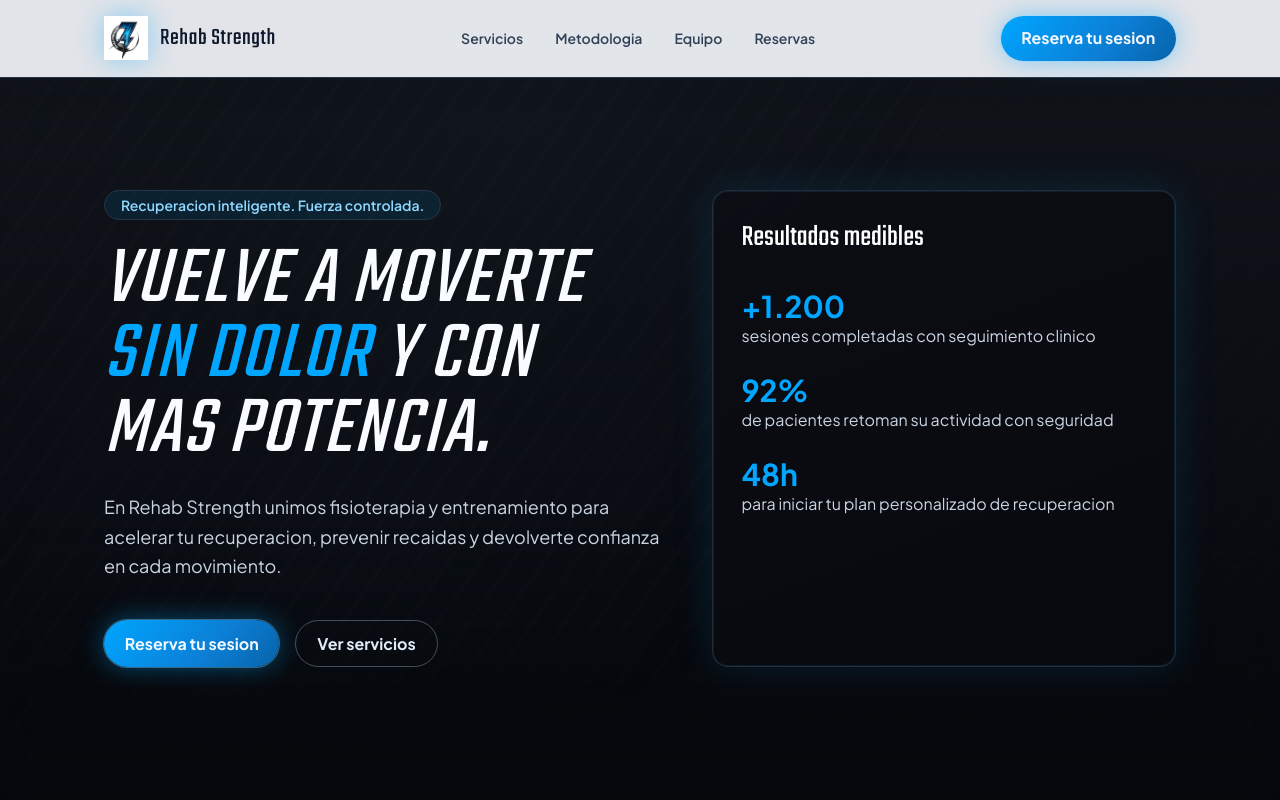
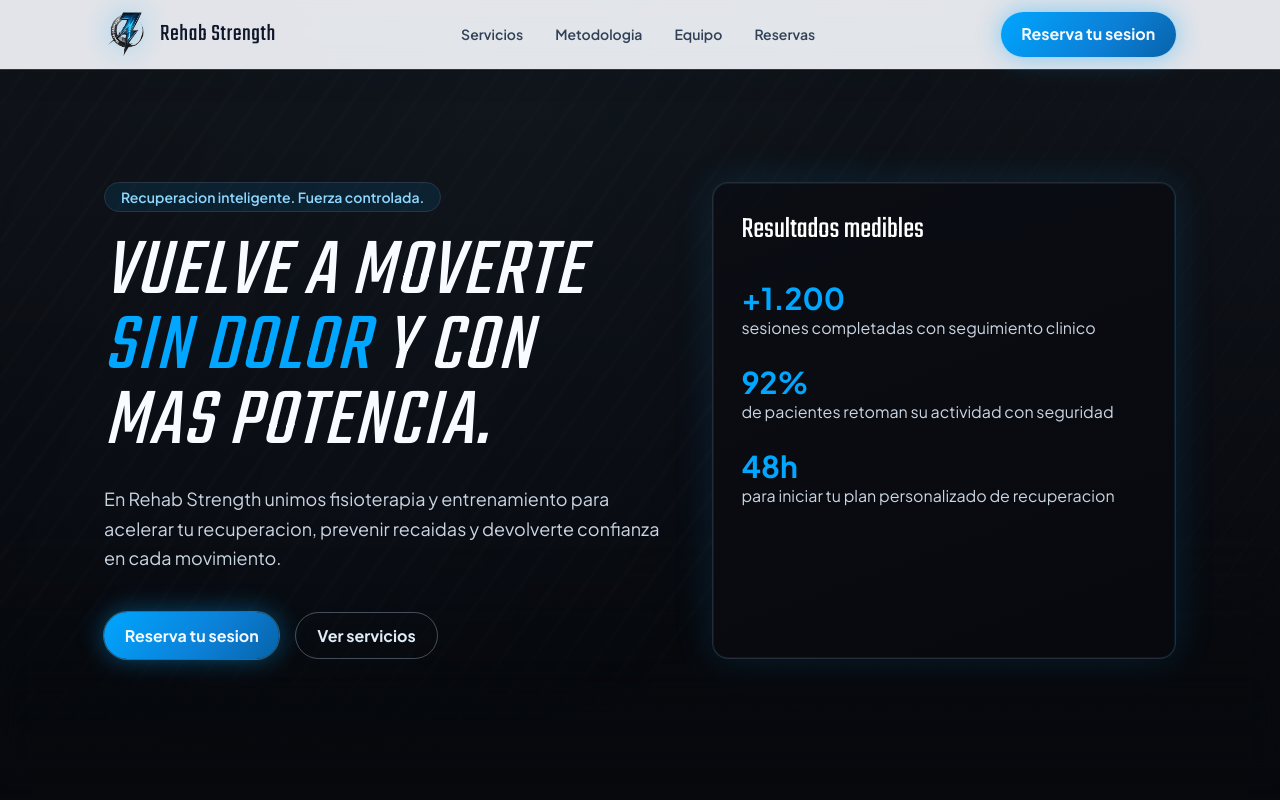
Before and after one commit to MariaVillascusa/rehab-web, a Next.js app: page / in a window 1280 px wide. Shown: the top 800 px of the page. Built offline with nearby package versions, Linux system fonts and the light colour scheme; no server answers.

Commit message:
feat(ui): add reusable Logo component using SVG asset

```diff
--- a/src/app/page.tsx
+++ b/src/app/page.tsx
@@ -1,6 +1,6 @@
 import type { Metadata } from "next";
-import Image from "next/image";
 import { BookingForm } from "@/components/booking-form";
+import { Logo } from "@/components/logo";
 
 const services = [
   {
@@ -86,18 +86,11 @@ export default function Home() {
     <div className="site-shell">
       <header className="sticky top-0 z-40 border-b border-slate-300/80 bg-[#f5f7fb]/92 shadow-[0_8px_30px_rgba(5,18,35,0.08)] backdrop-blur-md">
         <nav
-          className="mx-auto flex w-full max-w-6xl items-center justify-between px-6 py-4 lg:px-10"
+          className="mx-auto flex w-full max-w-6xl items-center justify-between px-6 py-3 lg:px-10"
           aria-label="Principal"
         >
           <a href="#inicio" className="group inline-flex items-center gap-3">
-            <Image
-              src="/logo.png"
-              alt="Logo Rehab Strength"
-              width={44}
-              height={44}
-              priority
-              className="logo-image"
-            />
+            <Logo className="logo-image" priority />
             <span className="font-display text-2xl tracking-wide text-slate-900">Rehab Strength</span>
           </a>
           <div className="hidden items-center gap-8 text-sm font-semibold text-slate-700 md:flex">
--- /dev/null
+++ b/src/components/logo.tsx
@@ -0,0 +1,20 @@
+import Image from "next/image";
+
+type LogoProps = {
+  className?: string;
+  priority?: boolean;
+  size?: number;
+};
+
+export function Logo({ className, priority = false, size = 44 }: LogoProps) {
+  return (
+    <Image
+      src="/logo.svg"
+      alt="Logo Rehab Strength"
+      width={size}
+      height={size}
+      priority={priority}
+      className={className}
+    />
+  );
+}
```
Also changed, not shown: public/logo.svg (added).
